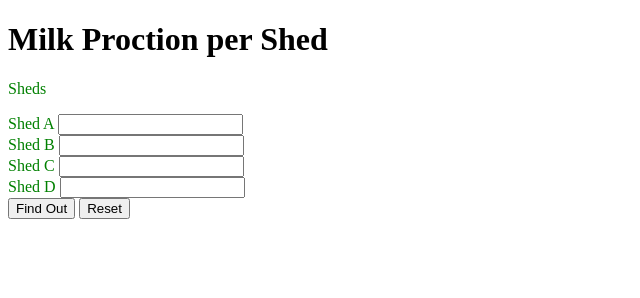
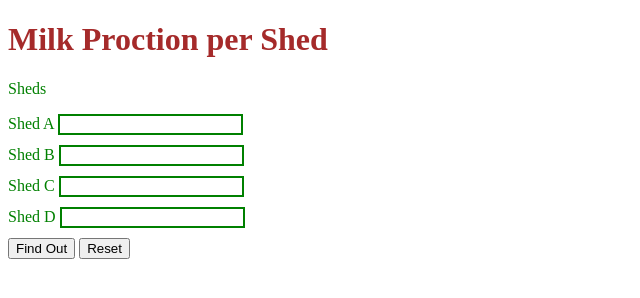
Before and after one commit to Ammoh76/Dairy_business, a plain HTML site: page index.html in a window 1280 px wide. Shown: the whole page, without its empty margins (0-640 px from the left). Drawn offline with Linux system fonts and the light colour scheme; files whose address does not match are found by name.

Commit message:
it will add border style to the sheds

```diff
--- a/index.css
+++ b/index.css
@@ -1,3 +1,12 @@
 .form{
   color: green;
 }
+.number{
+  border: 2px solid green;
+  width: auto;
+  padding: auto;
+  margin-bottom: 10px;
+}
+h1{
+  color: brown;
+}
```
